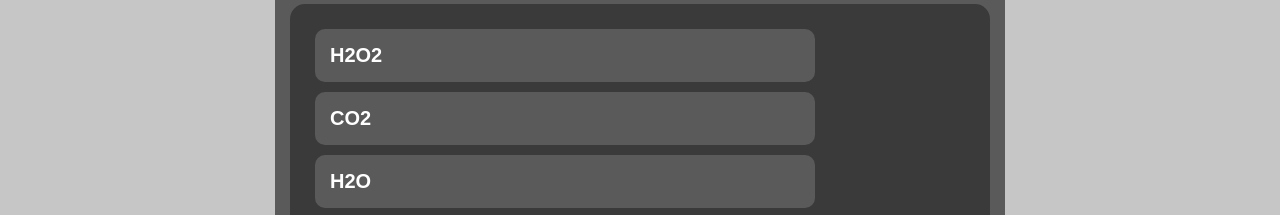
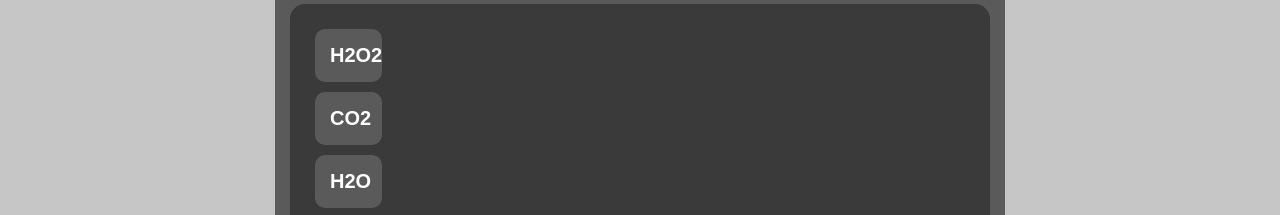
Before and after one commit to namanAgn/Projects, a plain HTML site: page quiz-app/index.html in a window 1280 px wide. Shown: the part 540-755 px from the top of the page. Drawn offline with Linux system fonts and the light colour scheme.

Commit message:
Update style.css

```diff
--- a/quiz-app/style.css
+++ b/quiz-app/style.css
@@ -68,7 +68,7 @@ p {
     margin: 10px;
     color: white;
     background-color: #5a5a5a;
-    width: 500px;
+    width: 10%;
     cursor: pointer;
     transition: all 0.25s ease;
 }
```
